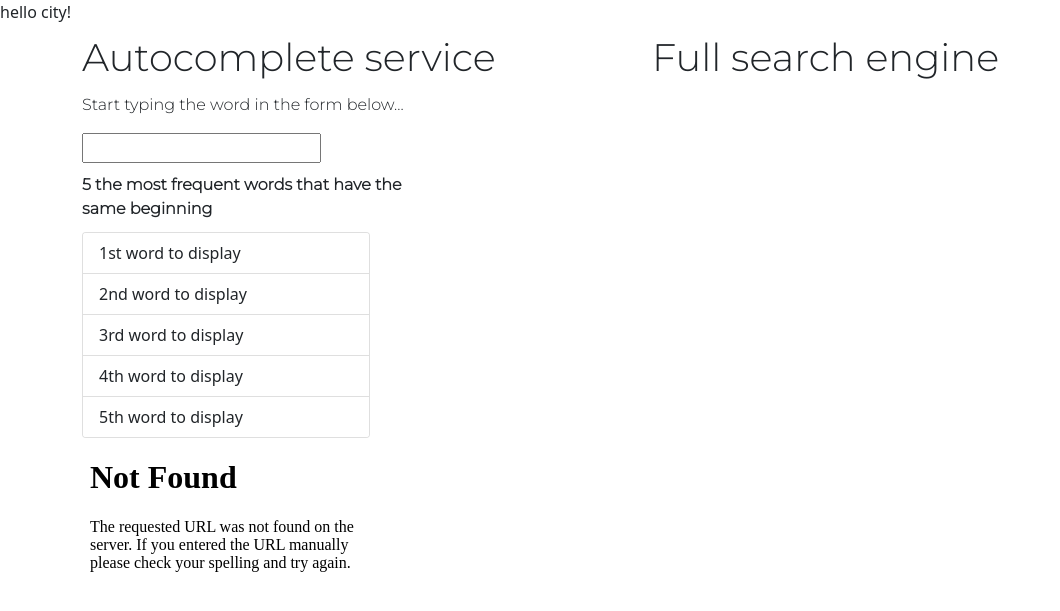
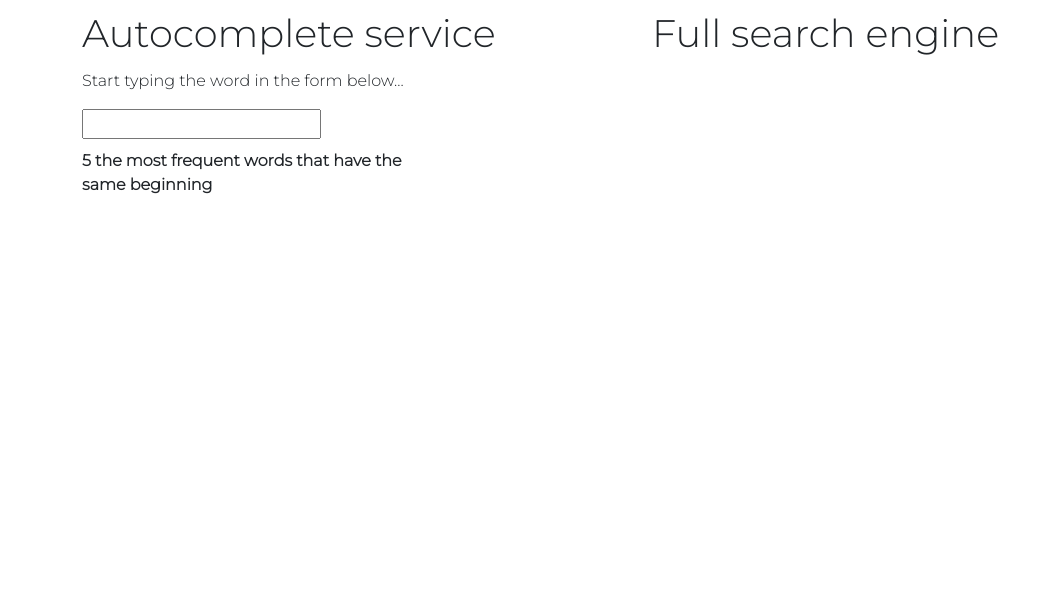
Before and after one commit to mykolakryvyi/dm-2-semester, a Flask app: page / in a window 1280 px wide. Shown: the top 611 px of the page, without its empty margins (0-1060 px from the left). Run offline with Flask 2, Linux system fonts and the light colour scheme.

Commit message:
added logic to the html files

```diff
--- a/templates/index.html
+++ b/templates/index.html
@@ -12,7 +12,6 @@
     <title>Document</title>
 </head>
 <body>
-    hello city!
     <div class="container">
         <div class="row">
           <div class="col-sm">
@@ -24,16 +23,22 @@
             <div class = small-heading2>
                 5 the most frequent words that have the same beginning
             </div>
+            {%if words%}
             <div class="card" style="width: 18rem;">
                 <ul class="list-group list-group-flush">
-                  <li class="list-group-item">1st word to display</li>
-                  <li class="list-group-item">2nd word to display</li>
-                  <li class="list-group-item">3rd word to display</li>
-                  <li class="list-group-item">4th word to display</li>
-                  <li class="list-group-item">5th word to display</li>
+                  <li class="list-group-item">{{words[0]}}</li>
+                  <li class="list-group-item">{{words[1]}}</li>
+                  <li class="list-group-item">{{words[2]}}</li>
+                  <li class="list-group-item">{{words[3]}}</li>
+                  <li class="list-group-item">{{words[4]}}</li>
                 </ul>
             </div>
+            {%endif%}
+
+            {%if data%}
             <iframe src="{{data}}" frameborder="0"></iframe>
+            {%endif%}
+
           </div>
           <div class="col-sm">
             <p class = "heading1">Full search engine</p>
```
